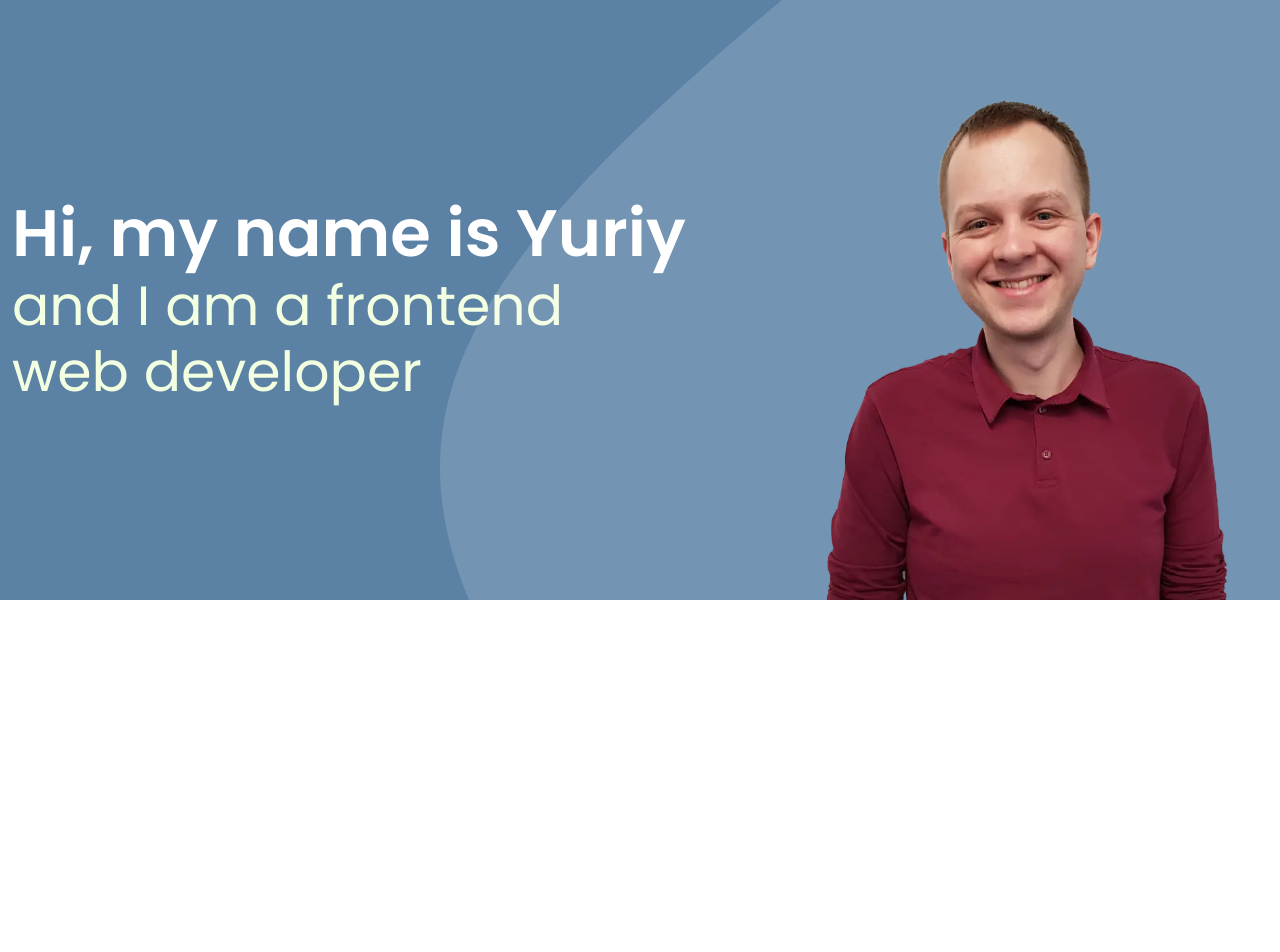
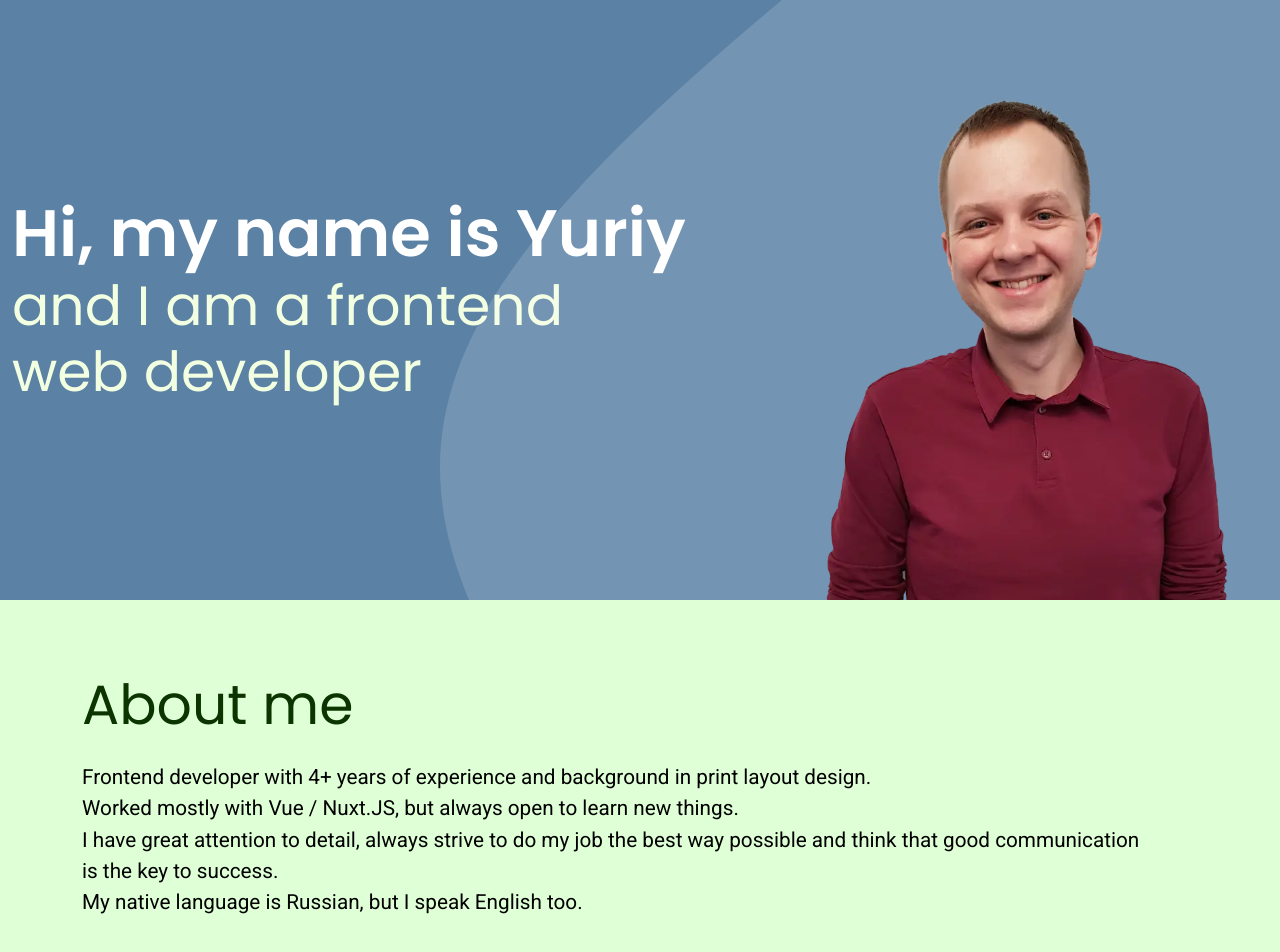
Before and after one commit to cheeroque/portfolio, a Next.js app: page / in a window 1280 px wide. Shown: the top 952 px of the page. Before the commit the page ends 800 px from the top, so only its background shows below. Built offline with nearby package versions, Linux system fonts and the light colour scheme.

Commit message:
Added Profile section

```diff
--- /dev/null
+++ b/components/SectionProfile/index.js
@@ -0,0 +1,23 @@
+export default function SectionProfile() {
+  return (
+    <section className="section section-secondary">
+      <div className="container">
+        <h2>About me</h2>
+        <p>
+          Frontend developer with&nbsp;4+ years of&nbsp;experience
+          and&nbsp;background in&nbsp;print layout design.
+        </p>
+        <p>
+          Worked mostly with&nbsp;Vue&nbsp;/ Nuxt.JS, but&nbsp;always open
+          to&nbsp;learn new things.
+        </p>
+        <p>
+          I have great attention to&nbsp;detail, always strive to&nbsp;do my job
+          the&nbsp;best way possible and&nbsp;think that good communication
+          is&nbsp;the&nbsp;key to&nbsp;success.
+        </p>
+        <p>My native language is Russian, but I speak English too.</p>
+      </div>
+    </section>
+  );
+}
--- a/pages/index.js
+++ b/pages/index.js
@@ -1,6 +1,7 @@
 import Head from 'next/head';
 
 import Hero from '../components/Hero';
+import SectionProfile from '../components/SectionProfile';
 
 export default function Home() {
   return (
@@ -18,6 +19,7 @@ export default function Home() {
 
       <main>
         <Hero />
+        <SectionProfile />
       </main>
     </div>
   );
--- a/styles/global.scss
+++ b/styles/global.scss
@@ -1,3 +1,7 @@
+* {
+  box-sizing: border-box;
+}
+
 html,
 body {
   padding: 0;
@@ -11,8 +15,75 @@ html {
 
 body {
   @include responsive-font-size(1.25rem, 1.2);
+
+  line-height: 1.5;
 }
 
-* {
-  box-sizing: border-box;
+.section {
+  @include responsive-font-size(1.25rem, 1.2);
+
+  padding-top: 2rem;
+  padding-bottom: 2rem;
+
+  h2,
+  .h2 {
+    margin-bottom: 1.5rem;
+  }
+
+  p {
+    margin-bottom: 0;
+  }
+
+  &.section-secondary {
+    background-color: var(--secondary-container);
+
+    h2,
+    .h2 {
+      color: var(--on-secondary-container);
+    }
+  }
+
+  &.section-tertiary {
+    background-color: var(--tertiary-container);
+
+    h2,
+    .h2 {
+      color: var(--on-tertiary-container);
+    }
+  }
+
+  &.section-light {
+    background-color: var(--surface-variant);
+
+    h2,
+    .h2 {
+      color: var(--on-surface-variant);
+    }
+  }
 }
+
+@include media-min-width('md') {
+  .section {
+    padding-top: 3rem;
+    padding-bottom: 3rem;
+  }
+}
+
+@include media-min-width('xl') {
+  .section {
+    padding-top: 4.5rem;
+    padding-bottom: 4.5rem;
+  }
+}
+
+@include media-min-width('xxl') {
+  .section {
+    padding-top: 6rem;
+    padding-bottom: 6rem;
+
+    h2,
+    .h2 {
+      margin-bottom: 3rem;
+    }
+  }
+}
```
